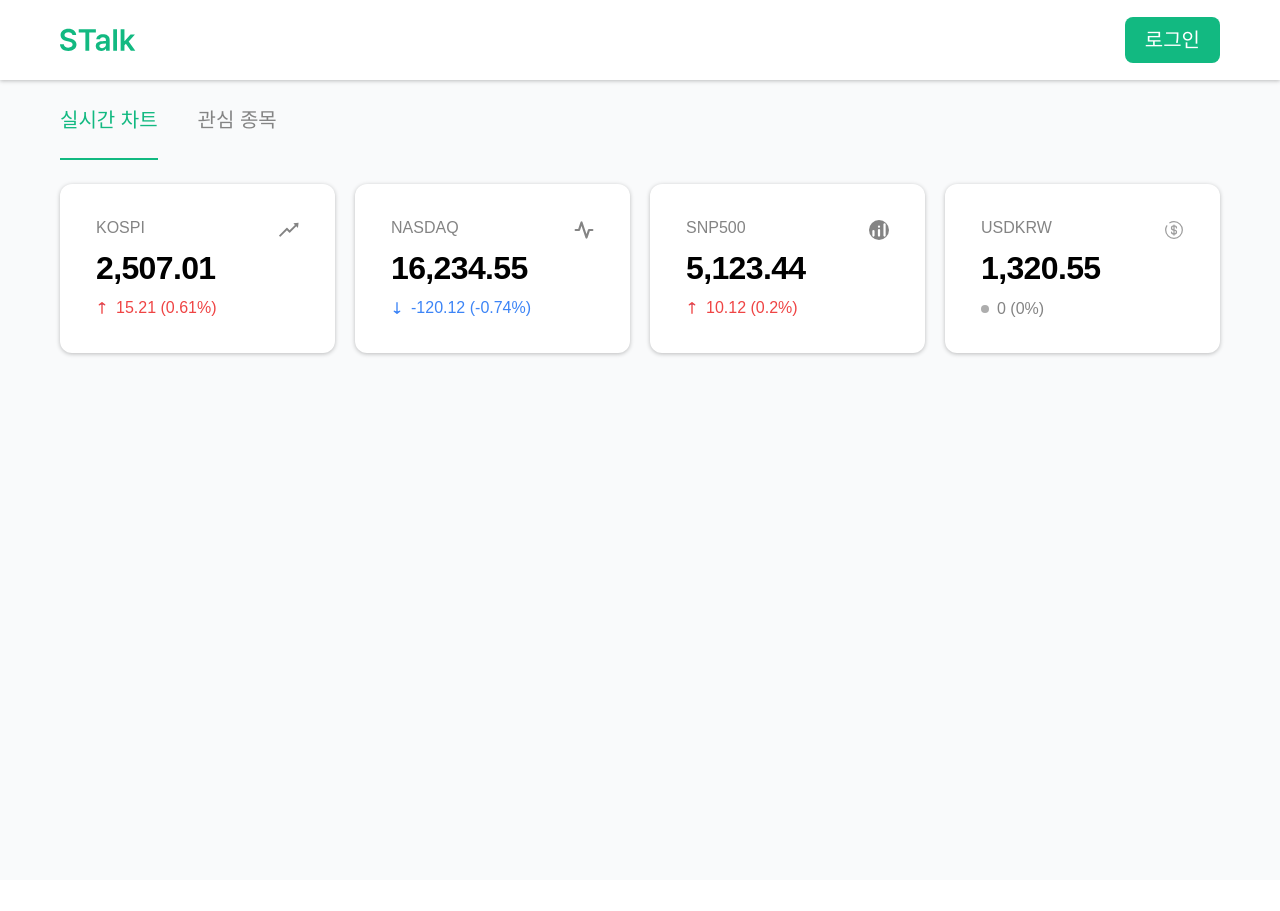
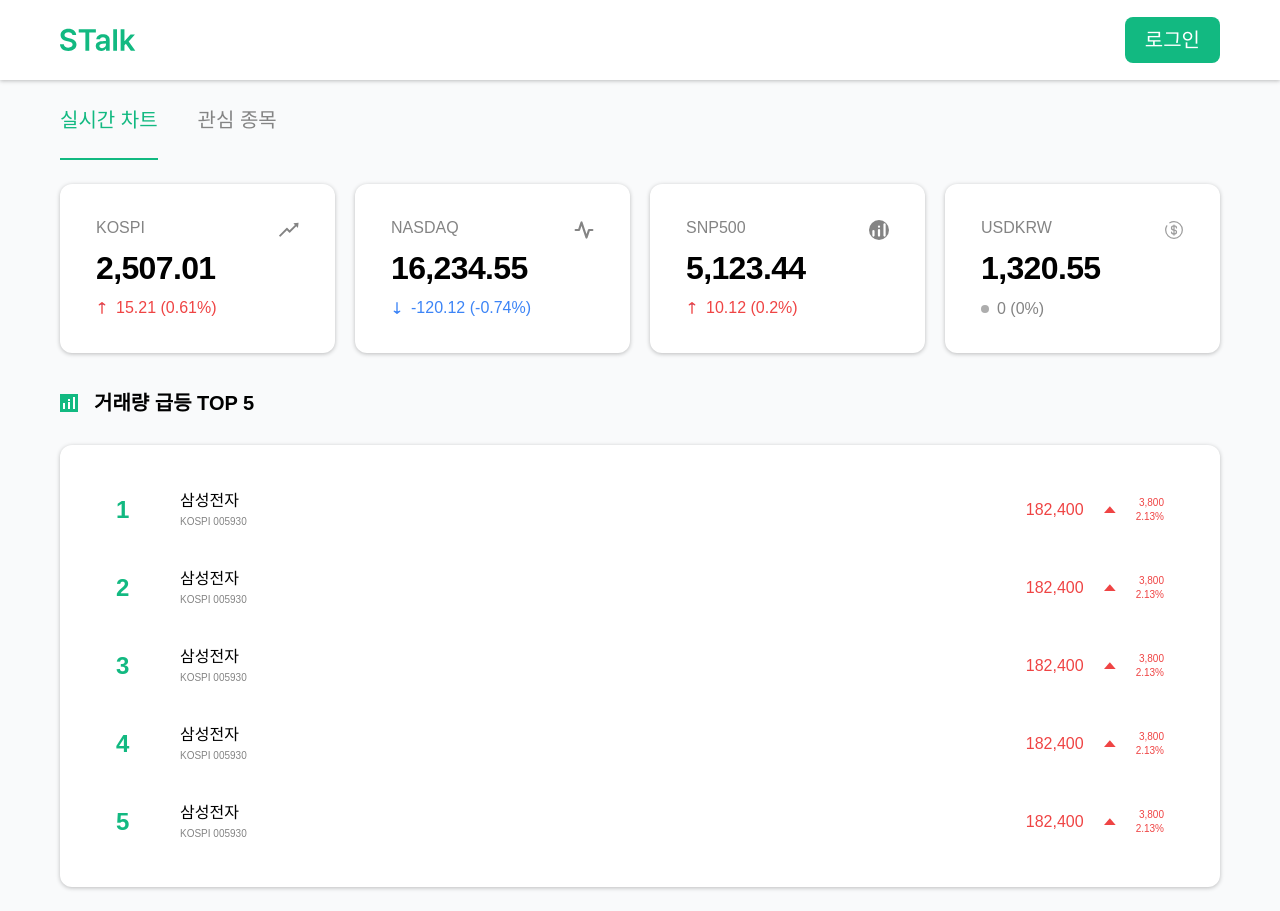
Before and after one commit to STalk-1/STalk_Front, a React (Vite) app: page / in a window 1280 px wide. Before the commit the page ends 880 px from the top, so only its background shows below. Built offline with nearby package versions, Linux system fonts and the light colour scheme; a web font is replaced by a local one.

Commit message:
✨[feat]: 메인페이지에 랭킹 카드 추가

```diff
--- a/src/components/layout/MainLayout/index.tsx
+++ b/src/components/layout/MainLayout/index.tsx
@@ -7,7 +7,7 @@ function MainLayout() {
   return (
     <>
       <Header />
-      <main className="bg-bg min-h-screen w-full">
+      <main className="bg-bg min-h-screen w-full overflow-x-clip">
         <section className="layout-content w-full px-5">
           <TabBar />
           <Outlet />
--- a/src/pages/MainPage/index.tsx
+++ b/src/pages/MainPage/index.tsx
@@ -2,6 +2,7 @@ import { Swiper, SwiperSlide } from 'swiper/react';
 
 import StockIndexCard from '@/components/main/MarketIndexCard';
 import type { MarketIndexCardProps } from '@/components/main/MarketIndexCard/types';
+import RankingCard from '@/components/main/RankingCard';
 
 const marketIndices: MarketIndexCardProps[] = [
   {
@@ -52,12 +53,14 @@ function MainPage() {
           slidesOffsetAfter={8}
         >
           {marketIndices.map((indexData) => (
-            <SwiperSlide key={indexData.name} className="w-70!">
+            <SwiperSlide key={indexData.name} style={{ width: 280 }}>
               <StockIndexCard {...indexData} />
             </SwiperSlide>
           ))}
         </Swiper>
       </div>
+
+      <RankingCard />
     </section>
   );
 }
```
